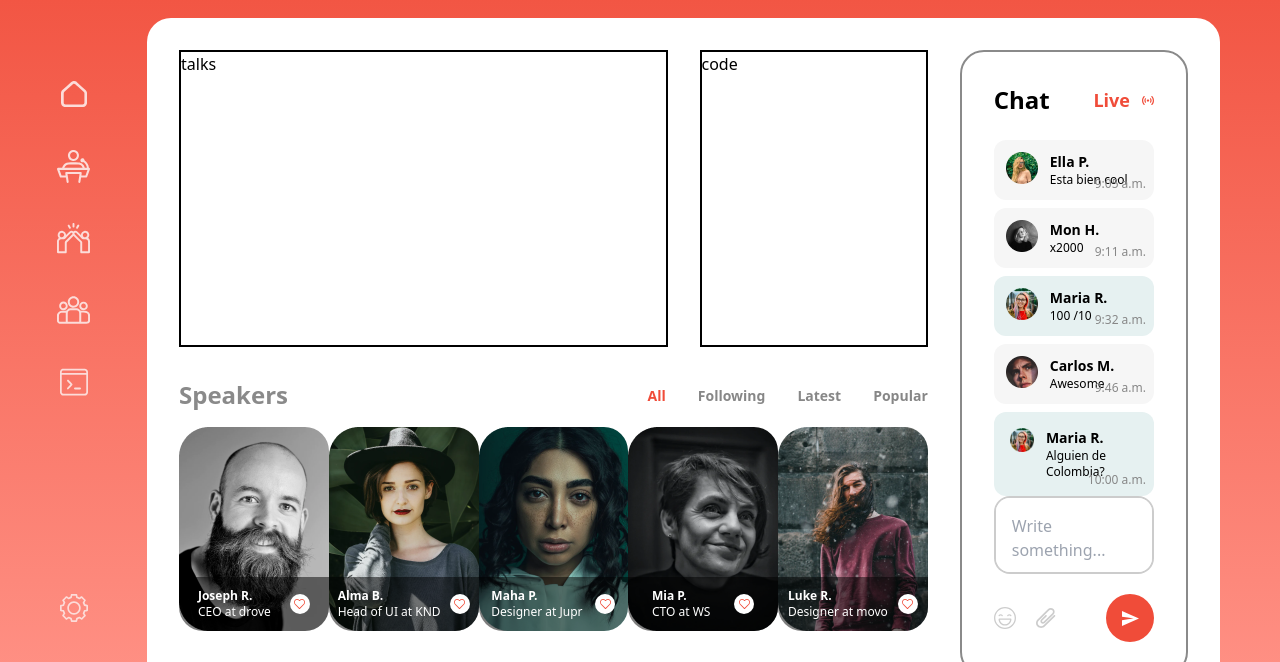
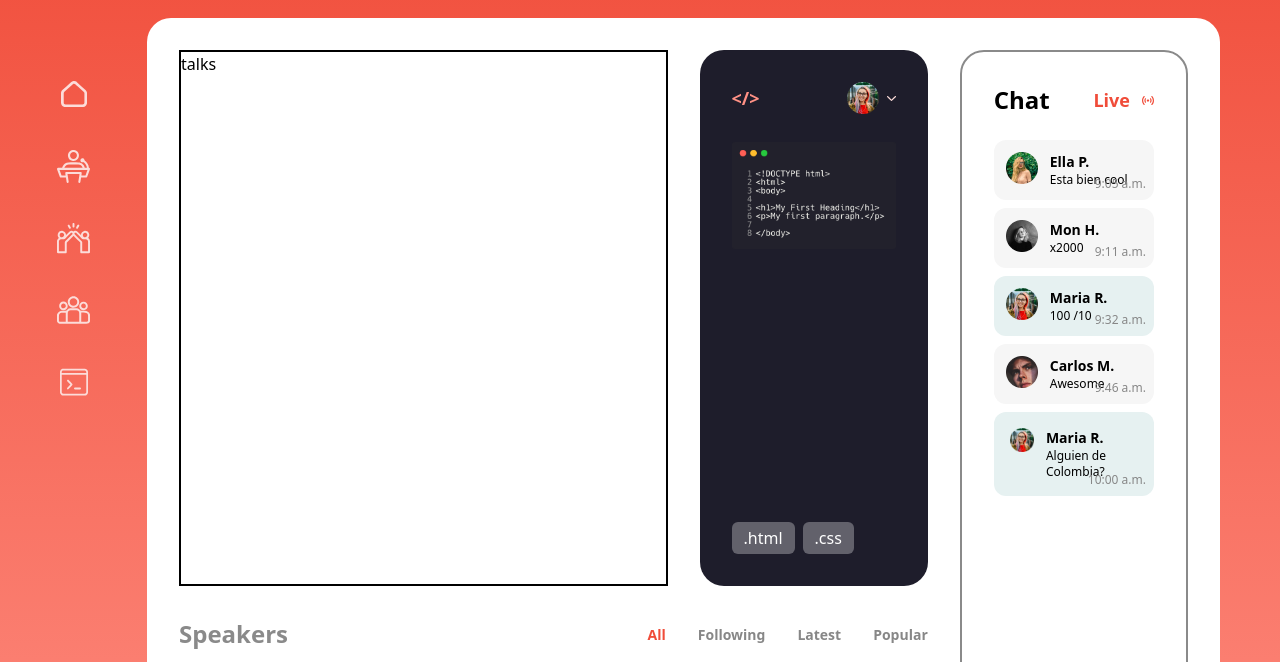
Before and after one commit to KevinMendieta/css-conf-mock, a website built with Vite: page index.html in a window 1280 px wide. Shown: the part 114-776 px from the top of the page. Built offline with nearby package versions, Linux system fonts and the light colour scheme.

Commit message:
add code section

```diff
--- a/index.html
+++ b/index.html
@@ -9,7 +9,7 @@
   <title>CSS Conf</title>
 </head>
 
-<body class="h-screen w-screen bg-gradient-to-b from-salmon-200 to-salmon-100">
+<body class="min-h-screen min-w-screen bg-gradient-to-b from-salmon-200 to-salmon-100">
   <header class="app-header flex justify-between pt-12 pb-8">
     <section class="flex items-center gap-x-14">
       <a href="/">
@@ -95,10 +95,27 @@
       </ul>
     </section>
   </aside>
-  <main class="app-main bg-white rounded-3xl p-8 grid grid-rows-2 grid-cols-4 gap-8">
-    <section class="border-2 border-black col-span-2">talks</section>
-    <section class="border-2 border-black">code</section>
-    <section class="border-2 border-bg-mediumDark row-span-2 rounded-3xl p-8">
+  <main class="app-main bg-white rounded-3xl p-8 grid grid-rows-3 grid-cols-4 gap-8">
+    <section class="border-2 border-black row-span-2 col-span-2">talks</section>
+    <section class="rounded-3xl bg-bg-dark row-span-2 p-8 flex flex-col gap-y-7">
+      <div class="flex justify-between items-center">
+        <h2 class="text-salmon-100 font-bold text-lg">&lt;/&gt;</h2>
+        <div class="flex gap-x-2">
+          <picture><img src="/assets/profile1.png" alt="profile icon"></picture>
+          <button>
+            <picture><img src="/icons/collapse.svg" alt="collapse button"></picture>
+          </button>
+        </div>
+      </div>
+      <article class="flex flex-col justify-between h-full">
+        <picture><img src="/assets/snippet.png" alt="code snippet"></picture>
+        <div class="flex gap-x-2">
+          <p class="text-white p-1 pl-3 pr-3 bg-bg-muted rounded-md">.html</p>
+          <p class="text-white p-1 pl-3 pr-3 bg-bg-muted rounded-md">.css</p>
+        </div>
+      </article>
+    </section>
+    <section class="border-2 border-bg-mediumDark row-span-3 rounded-3xl p-8">
       <div class="flex flex-col gap-y-6 h-full">
         <div class="flex justify-between items-center">
           <h2 class="text-black font-bold text-2xl">Chat</h2>
@@ -197,7 +214,7 @@
         </div>
       </div>
     </section>
-    <section class="flex flex-col gap-y-4 col-span-3">
+    <section class="flex flex-col gap-y-4 row-span-1 col-span-3">
       <div class="flex justify-between">
         <h2 class="text-text-darkMuted text-2xl font-bold">Speakers</h2>
         <ul class="flex gap-x-8 items-center">
--- a/tailwind.config.cjs
+++ b/tailwind.config.cjs
@@ -24,6 +24,7 @@ module.exports = {
           light: '#F6F6F6',
           mediumDark: '#8A8A8A',
           mediumLight: '#E6F1F1',
+          muted: '#62616B',
         },
       },
     },
```
Also changed, not shown: public/assets/snippet.png (added).
